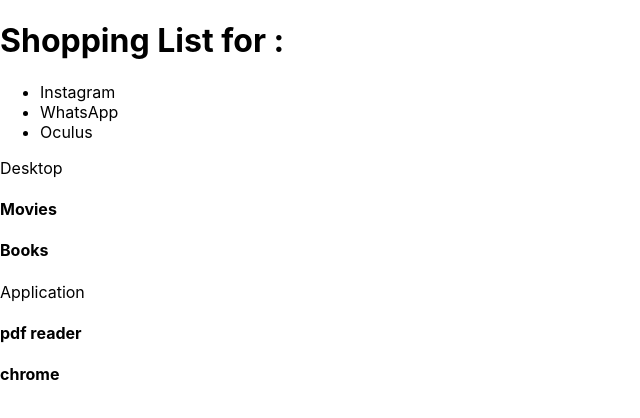
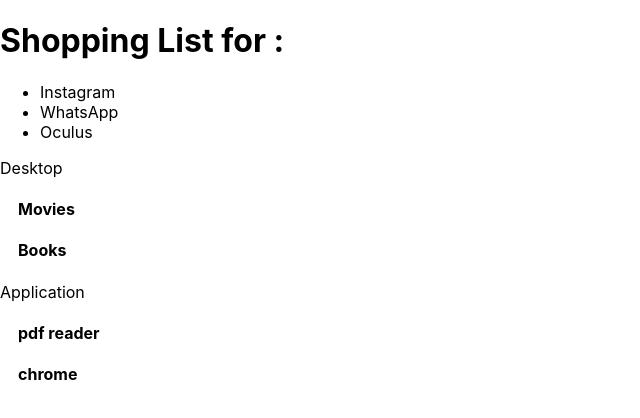
Before and after one commit to shashi2k6/react-app, a React (Create React App) app: page / in a window 1280 px wide. Shown: the top 418 px of the page, without its empty margins (0-640 px from the left). Built offline with nearby package versions, Linux system fonts and the light colour scheme.

Commit message:
done for the day

```diff
--- a/src/App.js
+++ b/src/App.js
@@ -27,7 +27,7 @@
 const Folder =(props)=>{
   console.log(props);
   const name = "Welcome to my desktop";
-  return <div>{props.name} {props.children}</div>
+  return <div>{props.name} <div style={{ marginLeft: '18px' }}> {props.children}</div></div>
 }
 
 
```
Also changed, not shown: 1 other file (tests, documents, lock files or other folders).
